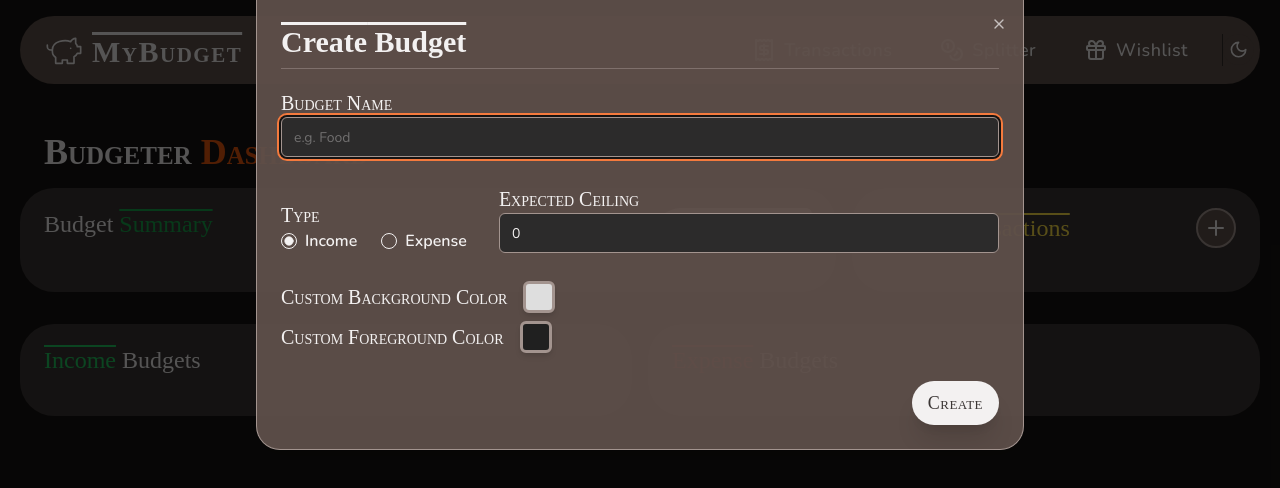
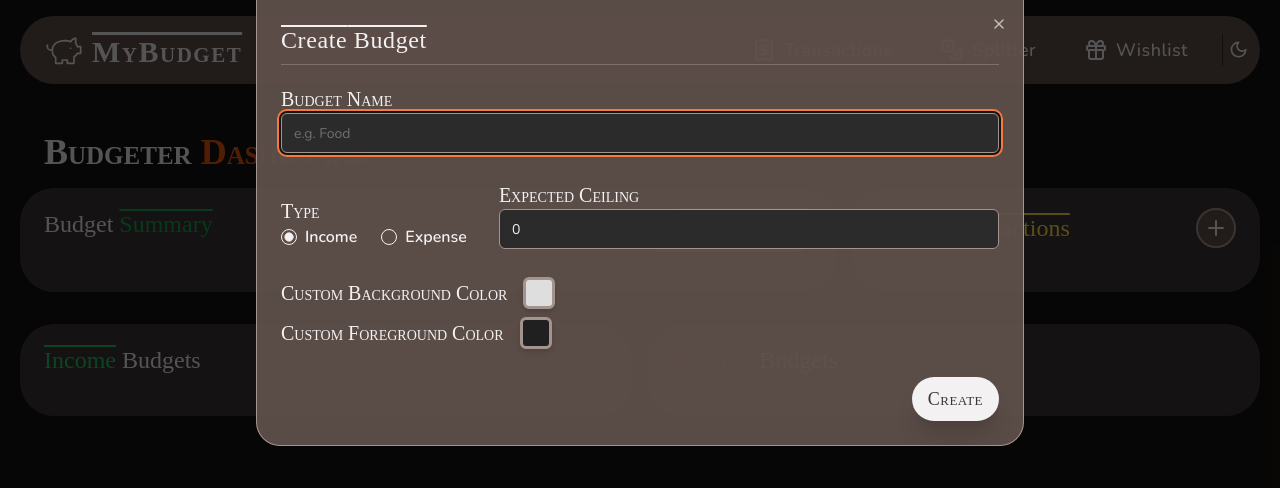
Before and after one commit to maateh/budgeter, a React (Vite) app: page / in a window 1280 px wide. Both pictures are taken after a click on the button "New Budget". Shown: the top 488 px of the page. Built offline with nearby package versions, Linux system fonts and the light colour scheme; a web font is replaced by a local one.

Commit message:
some modifications on sheets

```diff
--- a/src/components/shared/BudgetSheet.tsx
+++ b/src/components/shared/BudgetSheet.tsx
@@ -26,7 +26,7 @@ const BudgetSheet = ({ type = "create", budget, children }: BudgetSheetProps) =>
 
       <SheetContent side="top">
         <SheetHeader>
-          <SheetTitle>{type === "create" ? "Create" : "Edit"} Budget</SheetTitle>
+          <SheetTitle className="capitalize">{type} Budget</SheetTitle>
         </SheetHeader>
 
         <BudgetForm
--- a/src/components/shared/ConfirmSheet.tsx
+++ b/src/components/shared/ConfirmSheet.tsx
@@ -20,12 +20,12 @@ const ConfirmSheet = ({ title, message, confirm, children }: ConfirmSheetProps)
         {children}
       </SheetTrigger>
 
-      <SheetContent side="bottom">
+      <SheetContent side="bottom" variant="confirm">
         <SheetHeader>
           <SheetTitle className="capitalize">{title}</SheetTitle>
         </SheetHeader>
 
-        <SheetDescription className="text-base font-medium">
+        <SheetDescription className="text-base font-semibold">
           {message}
         </SheetDescription>
 
@@ -34,7 +34,7 @@ const ConfirmSheet = ({ title, message, confirm, children }: ConfirmSheetProps)
             Cancel
           </Button>
 
-          <Button variant="destructive" onClick={confirm}>
+          <Button variant="destructive" border="md" onClick={confirm}>
             Confirm
           </Button>
         </SheetFooter>
--- a/src/components/ui/sheet.tsx
+++ b/src/components/ui/sheet.tsx
@@ -31,7 +31,7 @@ const SheetOverlay = React.forwardRef<
 SheetOverlay.displayName = SheetPrimitive.Overlay.displayName
 
 const sheetVariants = cva(
-  "fixed z-50 gap-4 bg-secondary/95 p-6 shadow-lg transition ease-in-out data-[state=open]:animate-in data-[state=closed]:animate-out data-[state=closed]:duration-300 data-[state=open]:duration-500",
+  "fixed z-50 gap-4 p-6 shadow-lg transition ease-in-out data-[state=open]:animate-in data-[state=closed]:animate-out data-[state=closed]:duration-300 data-[state=open]:duration-500",
   {
     variants: {
       side: {
@@ -40,9 +40,14 @@ const sheetVariants = cva(
         left: "inset-y-0 left-0 h-full w-3/4 border-r sm:max-w-lg data-[state=closed]:slide-out-to-left data-[state=open]:slide-in-from-left",
         right: "inset-y-0 right-0 h-full w-3/4 border-l sm:max-w-lg data-[state=closed]:slide-out-to-right data-[state=open]:slide-in-from-right",
       },
+      variant: {
+        default: "bg-secondary/95 text-foreground",
+        confirm: "bg-primary/95 text-destructive md:max-w-screen-sm"
+      }
     },
     defaultVariants: {
       side: "right",
+      variant: "default"
     },
   }
 )
@@ -54,12 +59,12 @@ interface SheetContentProps
 const SheetContent = React.forwardRef<
   React.ElementRef<typeof SheetPrimitive.Content>,
   SheetContentProps
->(({ side = "right", className, children, ...props }, ref) => (
+>(({ side = "right", variant = "default", className, children, ...props }, ref) => (
   <SheetPortal>
     <SheetOverlay />
     <SheetPrimitive.Content
       ref={ref}
-      className={cn(sheetVariants({ side }), className)}
+      className={cn(sheetVariants({ side, variant }), className)}
       {...props}
     >
       {children}
@@ -78,7 +83,7 @@ const SheetHeader = ({
 }: React.HTMLAttributes<HTMLDivElement>) => (
   <div
     className={cn(
-      "flex flex-col space-y-2 text-center sm:text-left",
+      "flex flex-col space-y-2",
       className
     )}
     {...props}
@@ -92,7 +97,7 @@ const SheetFooter = ({
 }: React.HTMLAttributes<HTMLDivElement>) => (
   <div
     className={cn(
-      "flex flex-col-reverse sm:flex-row sm:justify-end sm:space-x-2",
+      "mt-4 flex flex-col-reverse sm:flex-row sm:justify-end sm:space-x-2",
       className
     )}
     {...props}
@@ -106,7 +111,7 @@ const SheetTitle = React.forwardRef<
 >(({ className, ...props }, ref) => (
   <SheetPrimitive.Title
     ref={ref}
-    className={cn("pb-2 mb-5 text-3xl font-semibold overline text-foreground border-b border-border/50", className)}
+    className={cn("pb-2 mb-5 text-2xl font-medium tracking-wide overline border-b border-border/50", className)}
     {...props}
   />
 ))
```
